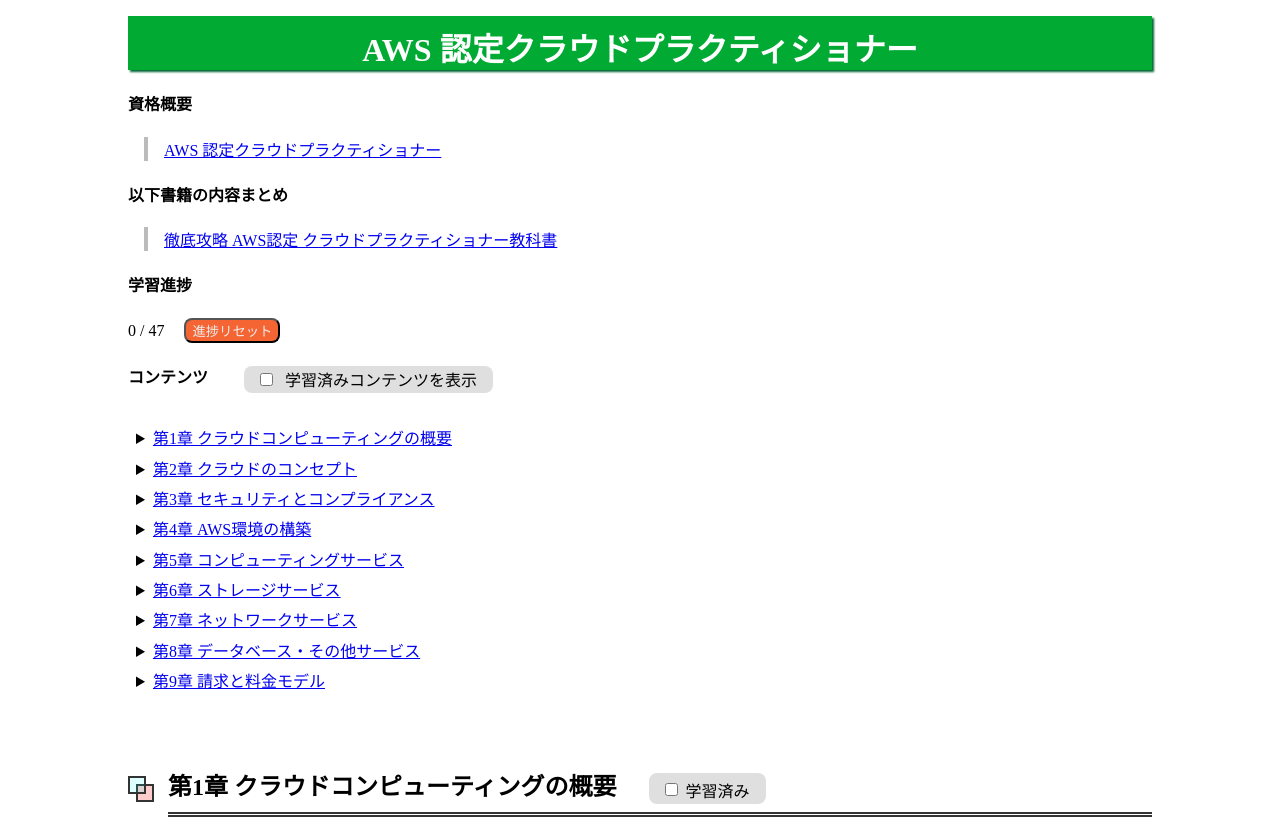
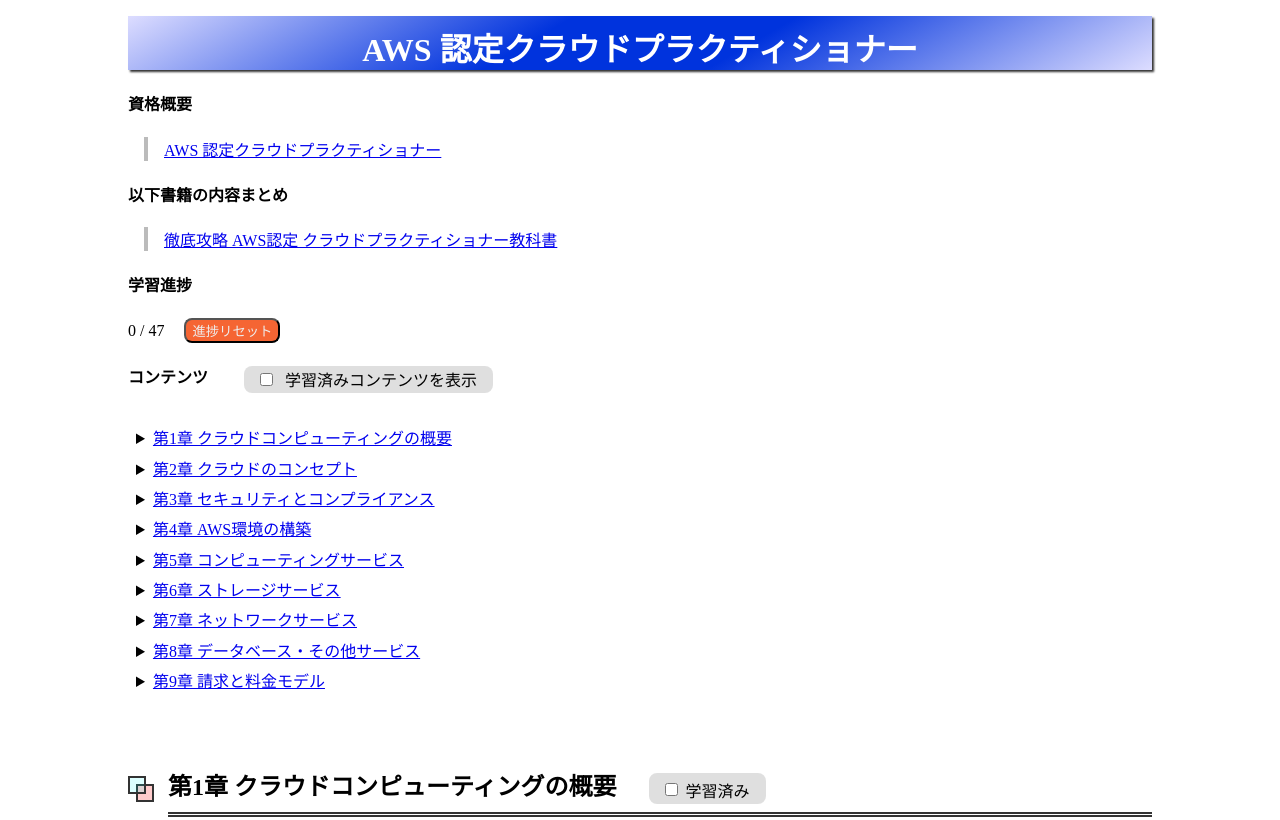
Before and after one commit to mori-akira/aws-certified-cloud-practitioner-note, a plain HTML site: page index.html in a window 1280 px wide. Shown: the top 820 px of the page. Drawn offline with Linux system fonts and the light colour scheme.

Commit message:
Update style.css

```diff
--- a/asset/style.css
+++ b/asset/style.css
@@ -16,8 +16,8 @@ h1 {
     padding: .5rem 4rem 0;
     text-align: center;
     color: #FFF;
-    background-color: #00AA33;
-    box-shadow: 2px 2px 2px #006633;
+    background: linear-gradient(-30deg, #ddddff 0%, #0033dd 40%, #0033dd 60%, #ddddff 100%);
+    box-shadow: 2px 2px 2px #333333;
 }
 
 h2 {
```
